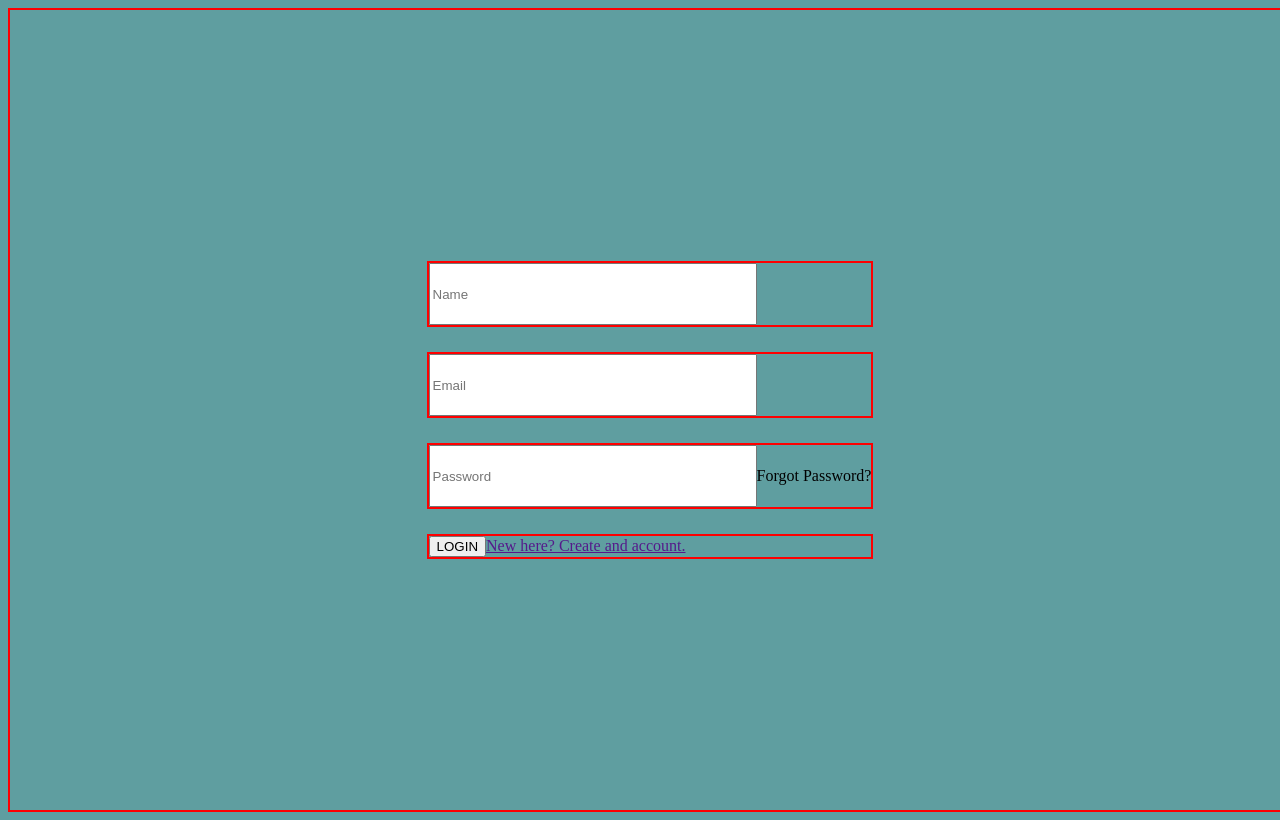
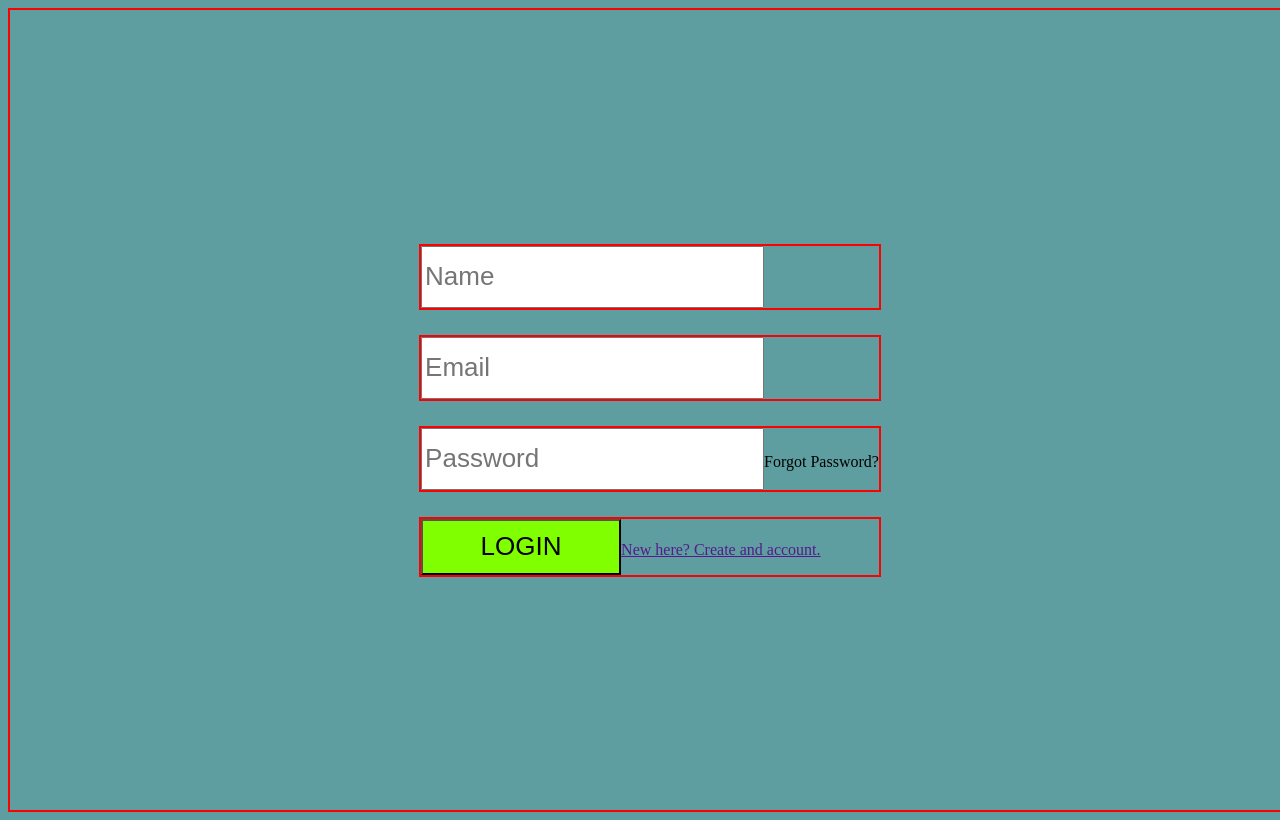
Before and after one commit to crawnic311/learningNextjs, a Next.js app: page / in a window 1280 px wide. Built offline with nearby package versions, Linux system fonts and the light colour scheme.

Commit message:
More Login Styling

```diff
--- a/pages/login/login.js
+++ b/pages/login/login.js
@@ -50,7 +50,7 @@ const LoginForm = (props) => {
           <span>Forgot Password?</span>
         </div>
         <div className="formgroup">
-          <input type="submit" value="LOGIN" />
+          <input type="submit" value="LOGIN" id="login" />
           <span>
             <a href="">New here? Create and account.</a>
           </span>
--- a/styles/globals.css
+++ b/styles/globals.css
@@ -17,9 +17,22 @@ html {
 
 #name,
 #email,
-#password {
+#password,
+#login {
   height: 7vh;
-  width: 25vw;
+  width: stretch;
   min-height: 50px;
   min-width: 200px;
+  text-align: left;
+  font-size: 26px;
 }
+
+span {
+  display: inline-block;
+  margin-top: 10px;
+}
+
+#login {
+  text-align: center;
+  background-color: chartreuse;
+}
```
